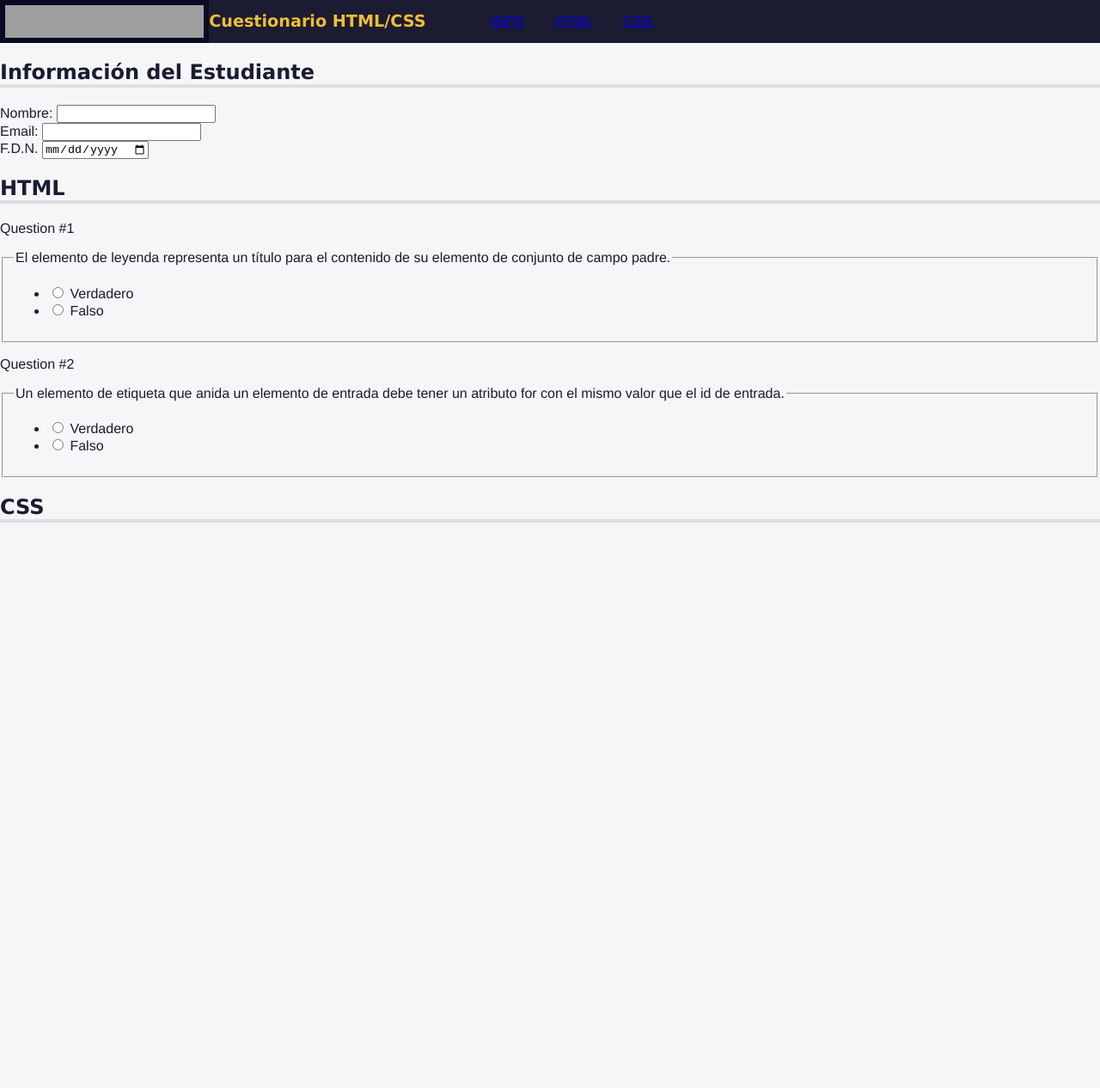
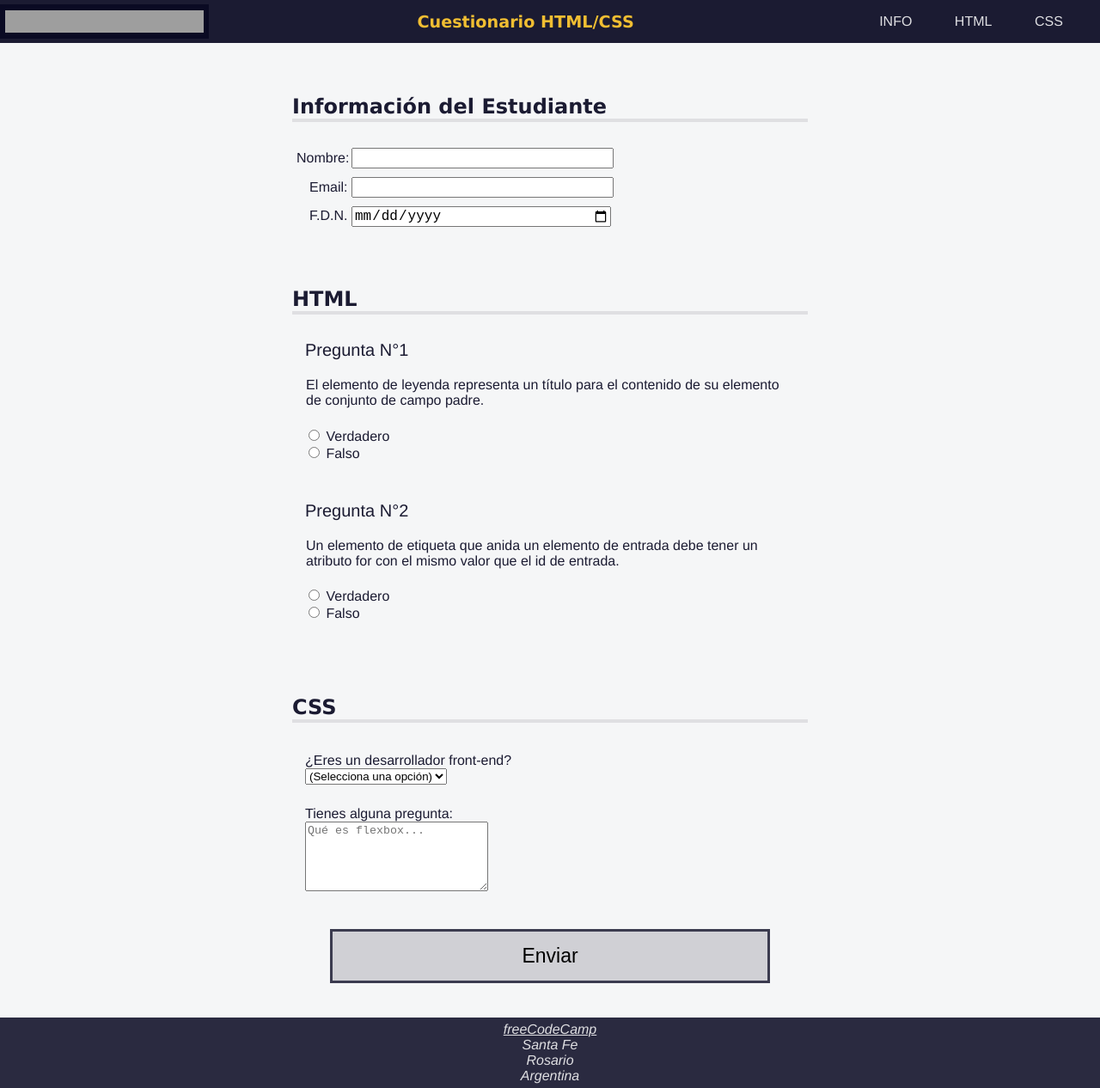
Before and after one commit to FranciscoCuminiLondero/100DaysOfCode, a plain HTML site: page DiseñoWebResponsivo/CuestionarioDeAccesibilidad/index.html in a window 1280 px wide. Shown: the whole page at 86% size. Before the commit the page ends 800 px from the top, so only its background shows below. Drawn offline with Linux system fonts and the light colour scheme; grey boxes are pictures that could not be loaded.

Commit message:
Día 6 - 06/07/22
Día 6 - 06/07/22
Terminamos con:
9. Aprende accesibilidad construyendo un cuestionario.

```diff
--- a/DiseñoWebResponsivo/CuestionarioDeAccesibilidad/index.html
+++ b/DiseñoWebResponsivo/CuestionarioDeAccesibilidad/index.html
@@ -1,5 +1,5 @@
 <!DOCTYPE html>
-<html lang="en">
+<html lang="es">
   <head>
     <meta charset="UTF-8" />
     <meta name="viewport" content="width=device-width, initial-scale=1.0" />
@@ -85,9 +85,35 @@
         </section>
         <section role="region" aria-labelledby="css-questions">
           <h2 id="css-questions">CSS</h2>
-
+          <div class="formrow">
+            <div class="question-block">
+              <label for="customer">¿Eres un desarrollador front-end?</label>
+            </div>
+            <div class="answer">
+              <select name="customer" id="customer" required>
+                <option value="">(Selecciona una opción)</option>
+                <option value="yes">Si</option>
+                <option value="no">No</option>
+              </select>
+            </div>
+            <div class="question-block">
+              <label for="css-questions">Tienes alguna pregunta:</label>
+            </div>
+            <div class="answer">
+              <textarea id="css-questions" name="css-questions" rows="5" cols="24" placeholder="Qué es flexbox..."></textarea>
+            </div>
+          </div>
         </section>
+        <button type="submit">Enviar</button>
       </form>
     </main>
+    <footer>
+      <address>
+        <a href="https://freecodecamp.org">freeCodeCamp</a><br />
+        Santa Fe<br />
+        Rosario<br />
+        Argentina
+      </address>
+    </footer>
   </body>
 </html>
--- a/DiseñoWebResponsivo/CuestionarioDeAccesibilidad/styles.css
+++ b/DiseñoWebResponsivo/CuestionarioDeAccesibilidad/styles.css
@@ -1,3 +1,9 @@
+@media (prefers-reduced-motion: no-preference) {
+	* {
+	  scroll-behavior: smooth;
+	}
+  }
+
   body {
 	background: #f5f6f7;
 	  color: #1b1b32;
@@ -10,6 +16,10 @@
 	  height: 50px;
 	  background-color: #1b1b32;
 	  display: flex;
+	justify-content: space-between;
+	align-items: center;
+	position: fixed;
+	top: 0;
   }
 
   #logo {
@@ -22,6 +32,7 @@
   h1 {
 	color: #f1be32;
 	  font-size: min(5vw, 1.2em);
+	text-align: center;
   }
 
   nav {
@@ -33,6 +44,39 @@
   nav > ul {
 	display: flex;
 	  justify-content: space-evenly;
+	flex-wrap: wrap;
+	  align-items: center;
+	  padding-inline-start: 0;
+	  margin-block: 0;
+	  height: 100%;
+  }
+
+  nav > ul > li {
+	color: #dfdfe2;
+	margin: 0 0.2rem;
+	  padding: 0.2rem;
+	  display: block;
+  }
+
+  nav > ul > li:hover {
+	background-color: #dfdfe2;
+	color: #1b1b32;
+	cursor: pointer;
+  }
+
+  li > a {
+	color: inherit;
+	text-decoration: none;
+  }
+
+  main {
+	padding-top: 50px;
+  }
+
+  section {
+	width: 80%;
+	margin: 0 auto 10px auto;
+	max-width: 600px;
   }
 
   h1,
@@ -42,10 +86,90 @@
 
   h2 {
 	border-bottom: 4px solid #dfdfe2;
+	margin-top: 0px;
+	padding-top: 60px;
+  }
+
+  .info {
+	padding: 10px 0 0 5px;
+  }
+
+  .formrow {
+	margin-top: 30px;
+	  padding: 0px 15px;
+  }
+
+  input {
+	font-size: 16px;
+  }
+
+  .info label, .info input {
+	display: inline-block;
+	text-align: right;
+  }
+
+  .info input {
+	width: 50%;
+	text-align: left;
+  }
+
+  .info label {
+	width: 10%;
+	min-width: 55px;
+  }
+
+  .question-block {
+	text-align: left;
+	  display: block;
+	  width: 100%;
+	  margin-top: 20px;
+	  padding-top: 5px;
+  }
+
+  p {
+	margin-top: 5px;
+	padding-left: 15px;
+	font-size: 20px;
   }
 
   p::before {
-  content: "Question #";
+	content: "Pregunta N°";
+  }
+
+  .question {
+	border: none;
+	padding-bottom: 0;
+  }
+
+  .answers-list {
+	list-style: none;
+	padding: 0;
+  }
+
+  button {
+	  display: block;
+	  margin: 40px auto;
+	  width: 40%;
+	  padding: 15px;
+	  font-size: 23px;
+	  background: #d0d0d5;
+	  border: 3px solid #3b3b4f;
+  }
+
+  footer {
+	  background-color: #2a2a40;
+	  display: flex;
+	  justify-content: center;
+  }
+
+  footer,
+  footer a {
+	color: #dfdfe2;
+  }
+
+  address {
+	text-align: center;
+	padding: 0.3em;
   }
 
   .sr-only {
```
Also changed, not shown: 2 other files. Lines whose indentation alone changed are shown as unchanged.
